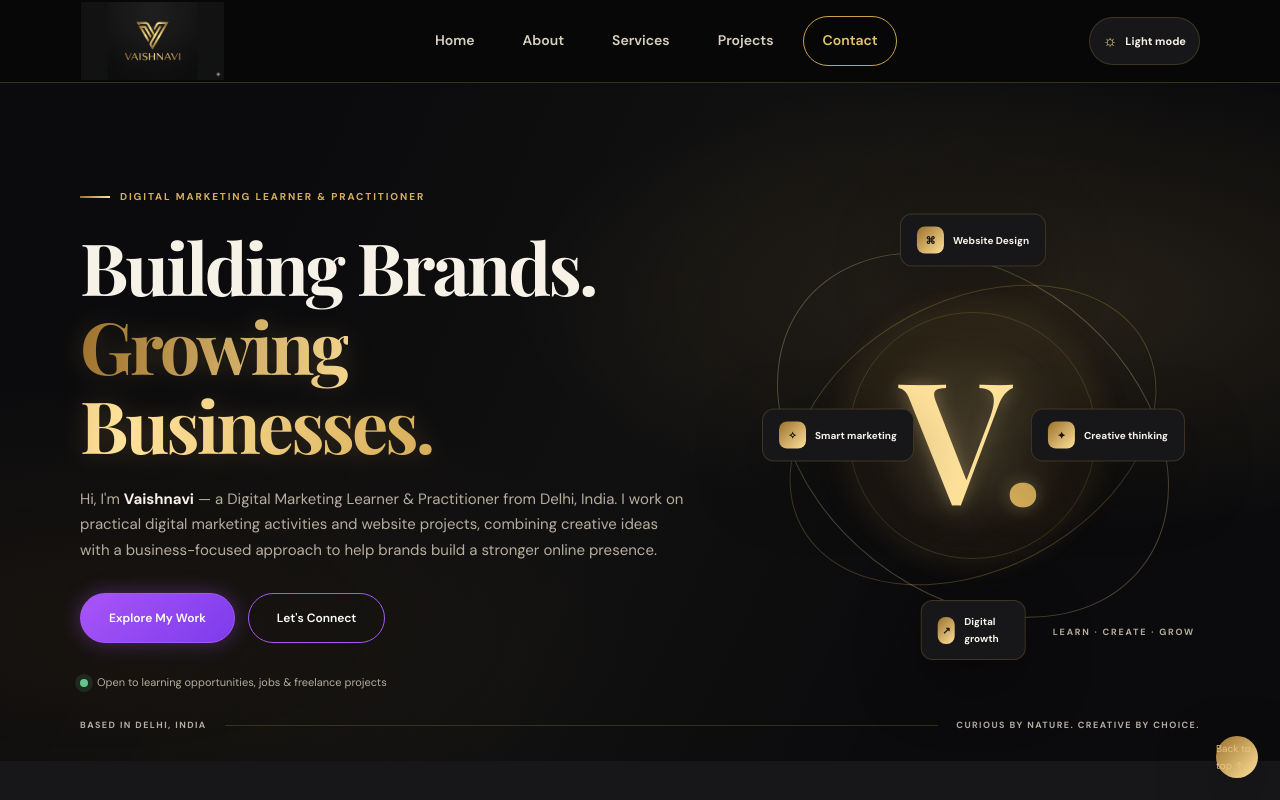
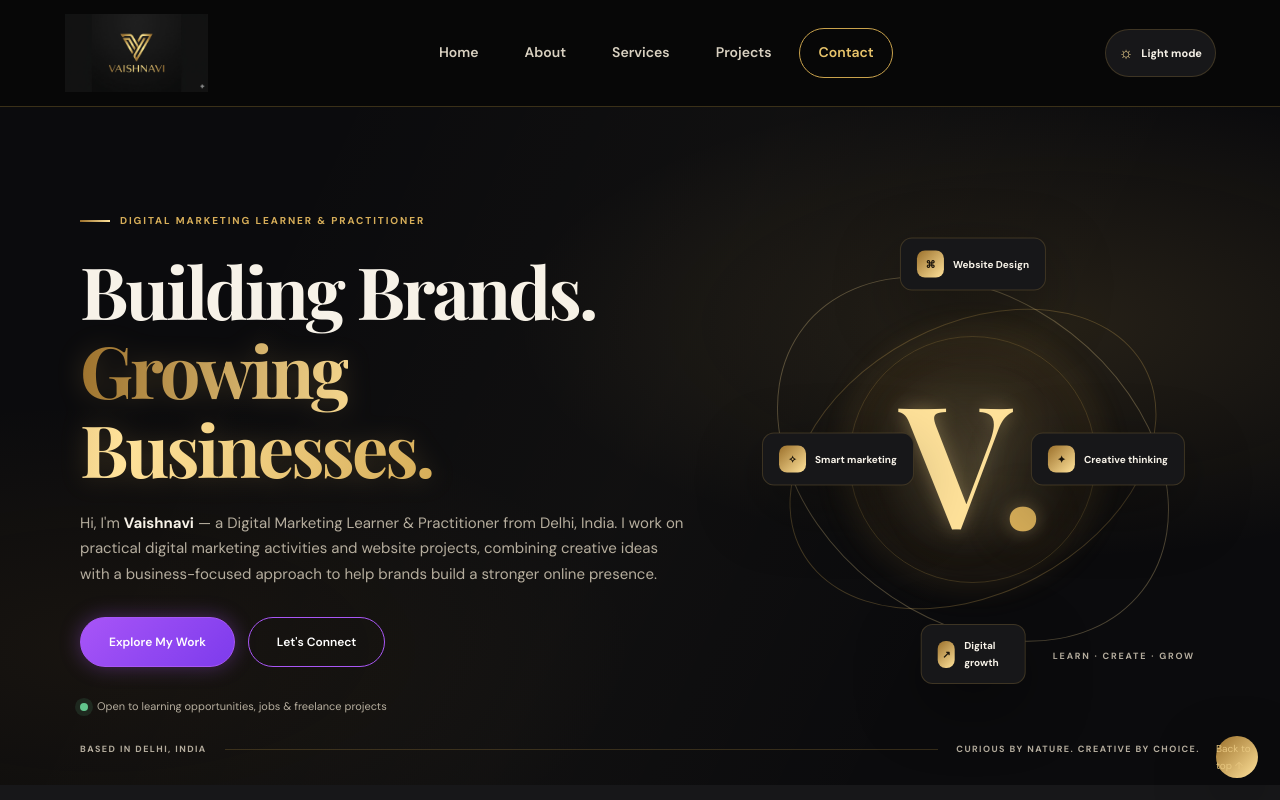
Before and after one commit to Vaishnaviagg-ops/vaishnavi-portfolio, a plain HTML site: page index.html in a window 1280 px wide. Shown: the top 800 px of the page. Drawn offline with nearby package versions, Linux system fonts and the light colour scheme.

Commit message:
style.css

```diff
--- a/style.css
+++ b/style.css
@@ -1451,3 +1451,45 @@ a{color:inherit;text-decoration:none}button,input,select,textarea{font:inherit}.
     margin-left: auto;
     margin-right: auto;
 }
+
+/* Center and align the navigation */
+
+.site-header .nav.container {
+    max-width: 1200px;
+    width: 100%;
+    margin: 0 auto;
+    padding: 14px 24px;
+    display: flex;
+    align-items: center;
+    justify-content: space-between;
+    gap: 24px;
+    box-sizing: border-box;
+}
+
+.site-header .brand-image {
+    flex-shrink: 0;
+}
+
+.site-header .nav-links {
+    display: flex;
+    align-items: center;
+    justify-content: center;
+    flex: 1;
+    gap: 10px;
+}
+
+.site-header .theme-toggle {
+    flex-shrink: 0;
+    margin-left: auto;
+}
+
+@media (max-width: 768px) {
+    .site-header .nav.container {
+        padding: 12px 16px;
+        gap: 10px;
+    }
+
+    .site-header .nav-links {
+        gap: 4px;
+    }
+}
```
